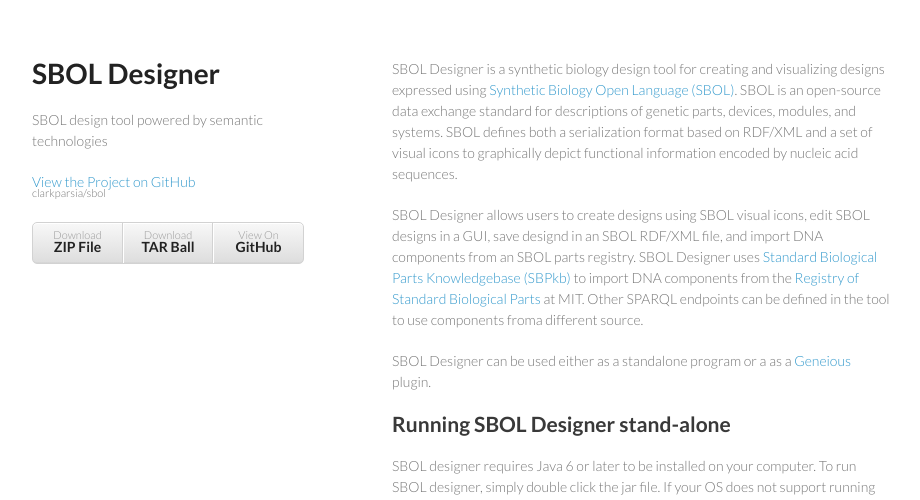
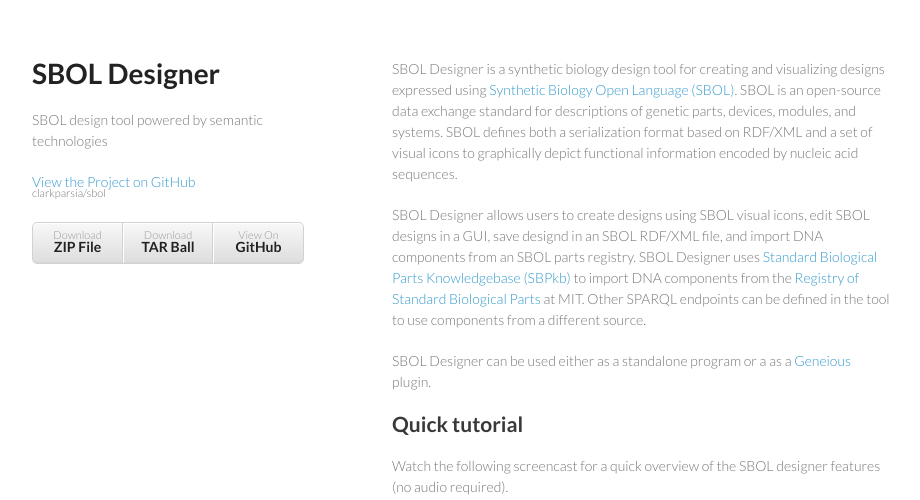
Before and after one commit to clarkparsia/sbol, a Jekyll site: the page built from index.md, in a window 1280 px wide and 1400 px high. Shown: the top 500 px of the window, without its empty margins (178-1098 px from the left). Built offline with Jekyll 4.4.1, drawn with Linux system fonts in a browser that asks for light colours; Markdown is read by kramdown in place of the engine named in the settings; some of the changed text lies outside the part shown.

Commit message:
Embed screencast

```diff
--- a/index.md
+++ b/index.md
@@ -12,11 +12,17 @@
 designd in an SBOL RDF/XML file, and import DNA components from an SBOL parts registry. SBOL Designer
 uses [Standard Biological Parts Knowledgebase (SBPkb)](https://sites.google.com/a/sbolstandard.org/sbol/libsbol/sbpkb)
 to import DNA components from the [Registry of Standard Biological Parts](http://partsregistry.org/) at MIT.
-Other SPARQL endpoints can be defined in the tool to use components froma  different source.
+Other SPARQL endpoints can be defined in the tool to use components from a different source.
 
 SBOL Designer can be used either as a standalone program or a as a [Geneious](http://www.geneious.com/) plugin.
 
-## Running SBOL Designer stand-alone
+## Quick tutorial
+
+Watch the following screencast for a quick overview of the SBOL designer features (no audio required).
+
+<iframe width="560" height="315" src="http://www.youtube.com/embed/fHZw-PDG_R0" frameborder="0" allowfullscreen></iframe>
+
+## Running SBOL Designer
 
 SBOL designer requires Java 6 or later to be installed on your computer. To run SBOL designer,
 simply double click the jar file. If your OS does not support running Java applications by
@@ -26,7 +32,7 @@
 
 ![designer](images/designer.png)
 
-## Using SBOL Designer plugin in Geneious
+## Installing SBOL Designer plugin for Geneious
 
 [Geneious](http://www.geneious.com/) is a very popular DNA, RNA and protein sequence alignment, assembly and analysis
 software platform, integrating bioinformatic and molecular biology tools into a simple interface. SBOL
```
